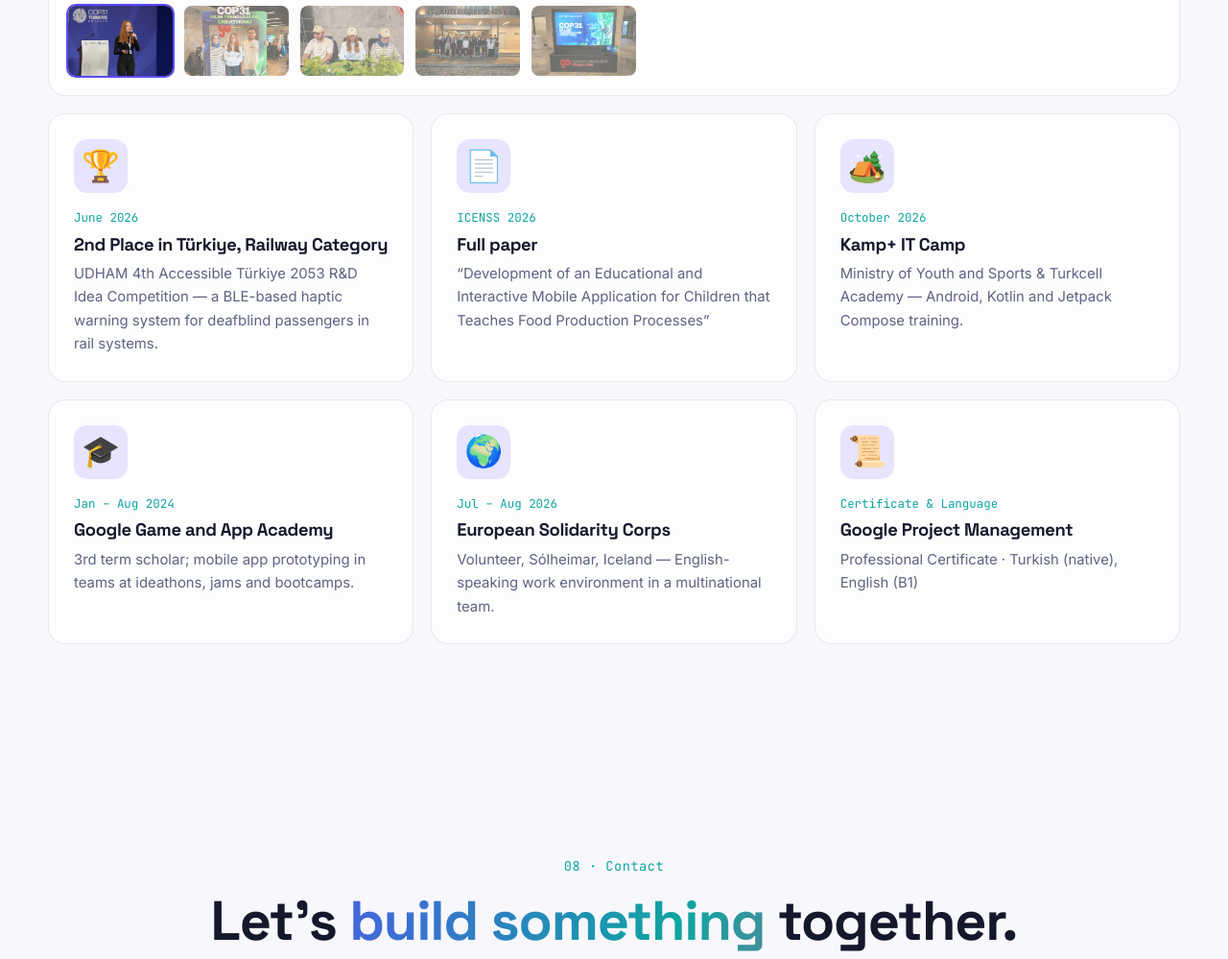
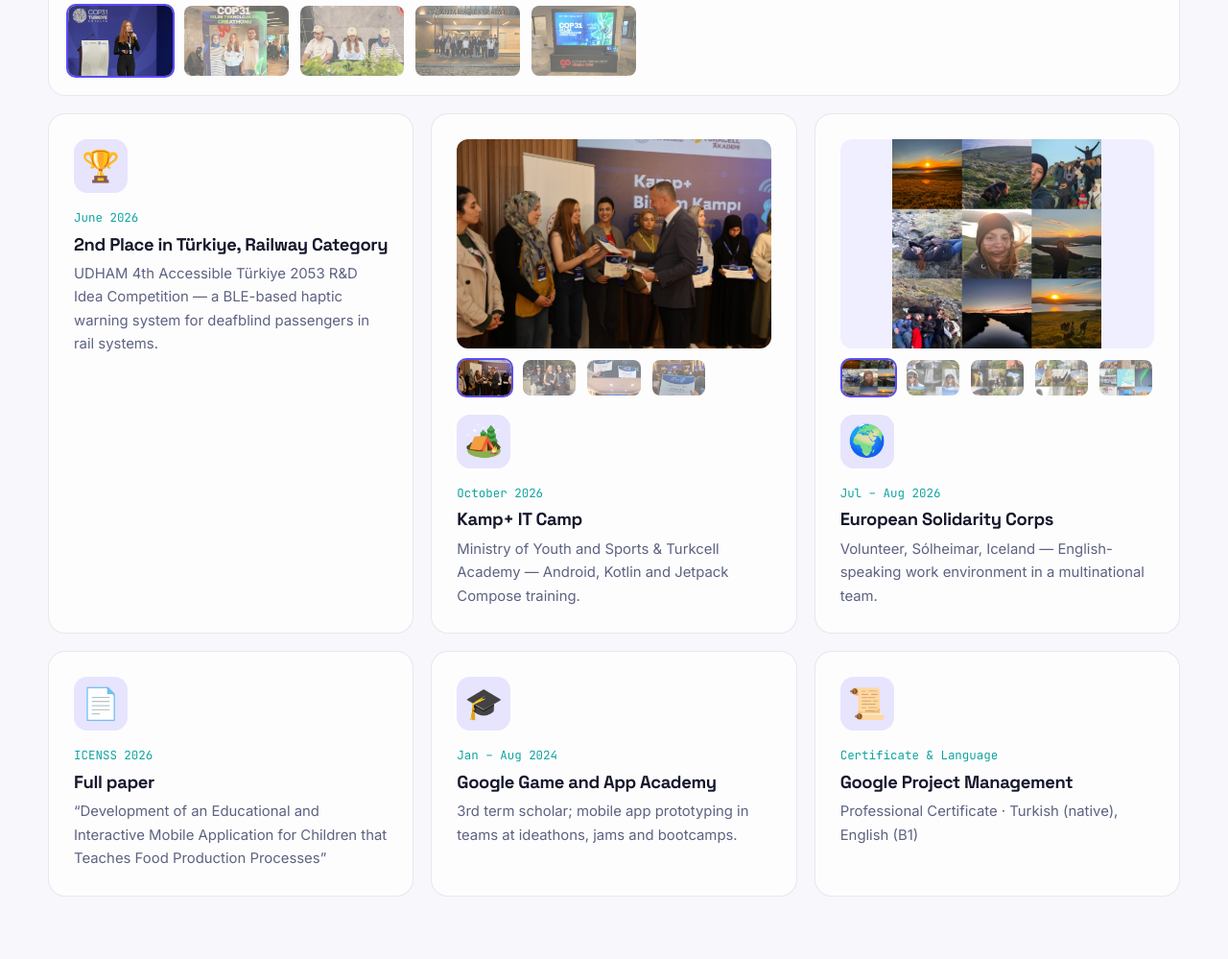
Before and after one commit to nurdanpehlivan/nurdanpehlivan.github.io, a plain HTML site: page index.html in a window 1280 px wide. Shown: the part 8915-9914 px from the top of the page at 96% size. Drawn offline with Linux system fonts and the light colour scheme; animation ran at ten frames a second.

Commit message:
Fotoğraflar eklendi

```diff
--- a/i18n.js
+++ b/i18n.js
@@ -431,14 +431,14 @@ const AWARDS = [
       en: 'At the COP31 Climate Technologies Creathon at Antalya Teknokent, my team and I built <b>ÖlçKazan</b>. We made the <b>top 10</b> out of 200+ applications from 3 countries, and I pitched it on the COP31 stage. ÖlçKazan is a platform that uses AI to measure food waste in institutional cafeterias without extra hardware and helps plan the next day\'s production. Our goal is to make food waste and its carbon footprint visible, and to reduce them.' } },
   { icon: '🏆', date: { tr: 'Haziran 2026', en: 'June 2026' }, title: { tr: 'Demiryolu Kategorisi Türkiye 2.liği', en: '2nd Place in Türkiye, Railway Category' },
     text: { tr: 'UDHAM 4. Erişilebilir Türkiye 2053 Ar-Ge Fikir Yarışması — raylı sistemlerde çift duyusal engelliler için BLE tabanlı dokunsal uyarı sistemi.', en: 'UDHAM 4th Accessible Türkiye 2053 R&D Idea Competition — a BLE-based haptic warning system for deafblind passengers in rail systems.' } },
+  { icon: '🏕️', img: 'assets/kamp/photo-1.jpg', gallery: [1, 2, 3, 4].map(i => `assets/kamp/photo-${i}.jpg`), date: { tr: 'Ekim 2026', en: 'October 2026' }, title: { tr: 'Kamp+ Bilişim Kampı', en: 'Kamp+ IT Camp' },
+    text: { tr: 'T.C. Gençlik ve Spor Bakanlığı & Turkcell Akademi — Android, Kotlin ve Jetpack Compose eğitimi.', en: 'Ministry of Youth and Sports & Turkcell Academy — Android, Kotlin and Jetpack Compose training.' } },
+  { icon: '🌍', img: 'assets/esc/photo-1.jpg', gallery: [1, 2, 3, 4, 5].map(i => `assets/esc/photo-${i}.jpg`), date: { tr: 'Temmuz – Ağustos 2026', en: 'Jul – Aug 2026' }, title: 'European Solidarity Corps',
+    text: { tr: 'Gönüllü, Sólheimar, İzlanda — çok uluslu ekipte İngilizce çalışma ortamı.', en: 'Volunteer, Sólheimar, Iceland — English-speaking work environment in a multinational team.' } },
   { icon: '📄', date: 'ICENSS 2026', title: { tr: 'Tam metin bildiri', en: 'Full paper' },
     text: '“Development of an Educational and Interactive Mobile Application for Children that Teaches Food Production Processes”' },
-  { icon: '🏕️', date: { tr: 'Ekim 2026', en: 'October 2026' }, title: { tr: 'Kamp+ Bilişim Kampı', en: 'Kamp+ IT Camp' },
-    text: { tr: 'T.C. Gençlik ve Spor Bakanlığı & Turkcell Akademi — Android, Kotlin ve Jetpack Compose eğitimi.', en: 'Ministry of Youth and Sports & Turkcell Academy — Android, Kotlin and Jetpack Compose training.' } },
   { icon: '🎓', date: { tr: 'Ocak – Ağustos 2024', en: 'Jan – Aug 2024' }, title: { tr: 'Google Oyun ve Uygulama Akademisi', en: 'Google Game and App Academy' },
     text: { tr: '3. dönem bursiyeri; ideathon, jam ve bootcamp\'lerde ekiple mobil uygulama prototipleme.', en: '3rd term scholar; mobile app prototyping in teams at ideathons, jams and bootcamps.' } },
-  { icon: '🌍', date: { tr: 'Temmuz – Ağustos 2026', en: 'Jul – Aug 2026' }, title: 'European Solidarity Corps',
-    text: { tr: 'Gönüllü, Sólheimar, İzlanda — çok uluslu ekipte İngilizce çalışma ortamı.', en: 'Volunteer, Sólheimar, Iceland — English-speaking work environment in a multinational team.' } },
   { icon: '📜', date: { tr: 'Sertifika & Dil', en: 'Certificate & Language' }, title: 'Google Project Management',
     text: { tr: 'Professional Certificate · İngilizce (B1)', en: 'Professional Certificate · Turkish (native), English (B1)' } },
 ];
--- a/style.css
+++ b/style.css
@@ -294,7 +294,8 @@ kbd {
 .award p:last-child { color: var(--muted); font-size: .93rem; margin: 0; }
 .award.featured { grid-column: 1 / -1; display: grid; grid-template-columns: 1.15fr 1fr; gap: 28px; align-items: center; padding: 18px; }
 .award-media { display: flex; flex-direction: column; gap: 10px; min-width: 0; }
-.award-img { width: 100%; aspect-ratio: 3 / 2; object-fit: cover; border-radius: calc(var(--radius) - 6px); display: block; }
+.award:not(.featured) .award-media { margin-bottom: 18px; }
+.award-img { width: 100%; aspect-ratio: 3 / 2; object-fit: contain; background: color-mix(in srgb, var(--accent) 8%, transparent); border-radius: calc(var(--radius) - 6px); display: block; }
 .award-thumbs { display: grid; grid-template-columns: repeat(5, 1fr); gap: 8px; }
 .award-thumb { padding: 0; border: 2px solid transparent; border-radius: 10px; overflow: hidden; cursor: pointer; background: none; opacity: .6; transition: opacity .2s, border-color .2s; }
 .award-thumb img { width: 100%; aspect-ratio: 3 / 2; object-fit: cover; display: block; }
```
Also changed, not shown: assets/esc/photo-1.jpg (added), assets/esc/photo-2.jpg (added), assets/esc/photo-3.jpg (added), assets/esc/photo-4.jpg (added), assets/esc/photo-5.jpg (added), assets/kamp/photo-1.jpg (added), assets/kamp/photo-2.jpg (added), assets/kamp/photo-3.jpg (added), assets/kamp/photo-4.jpg (added).
